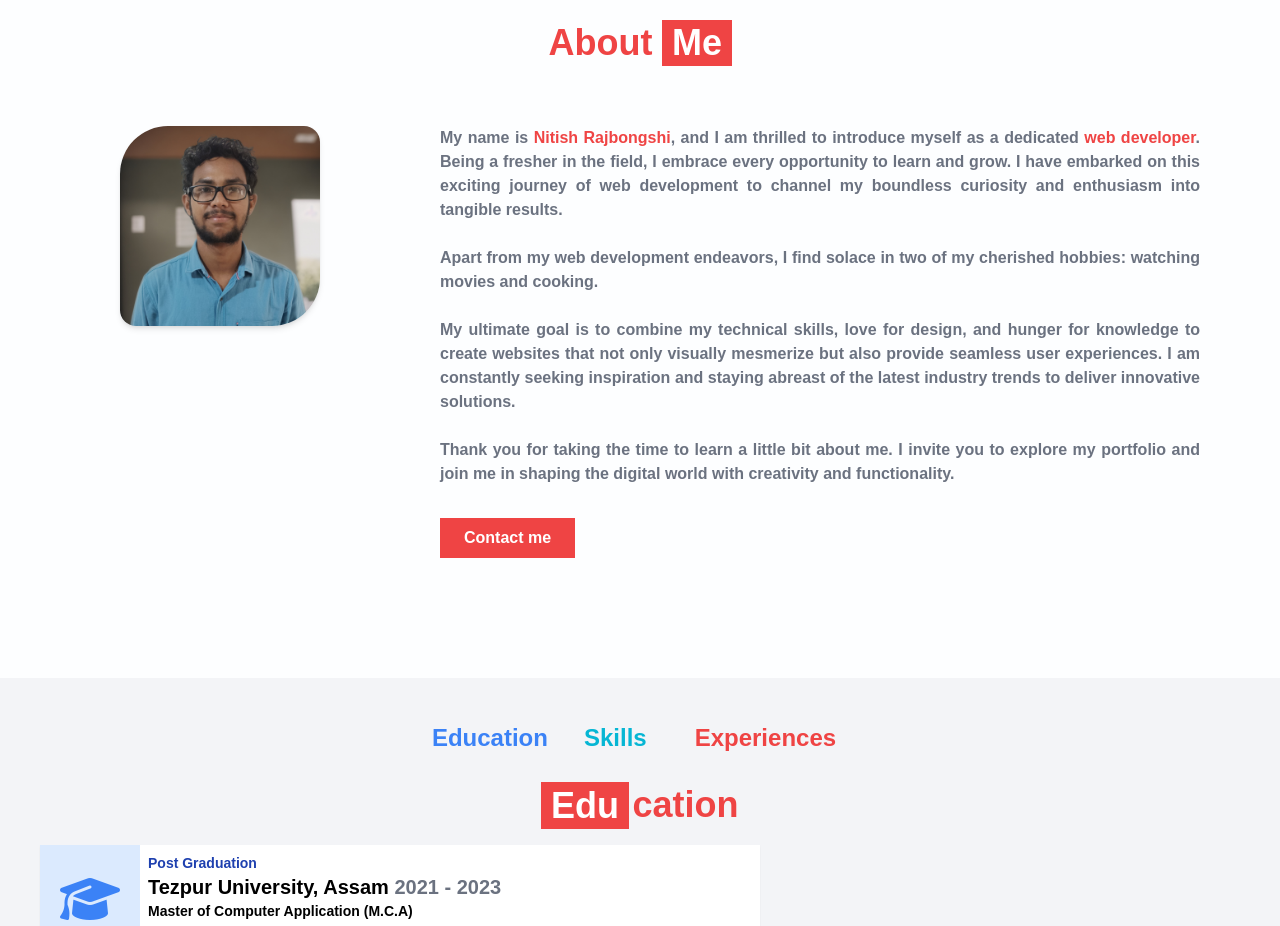
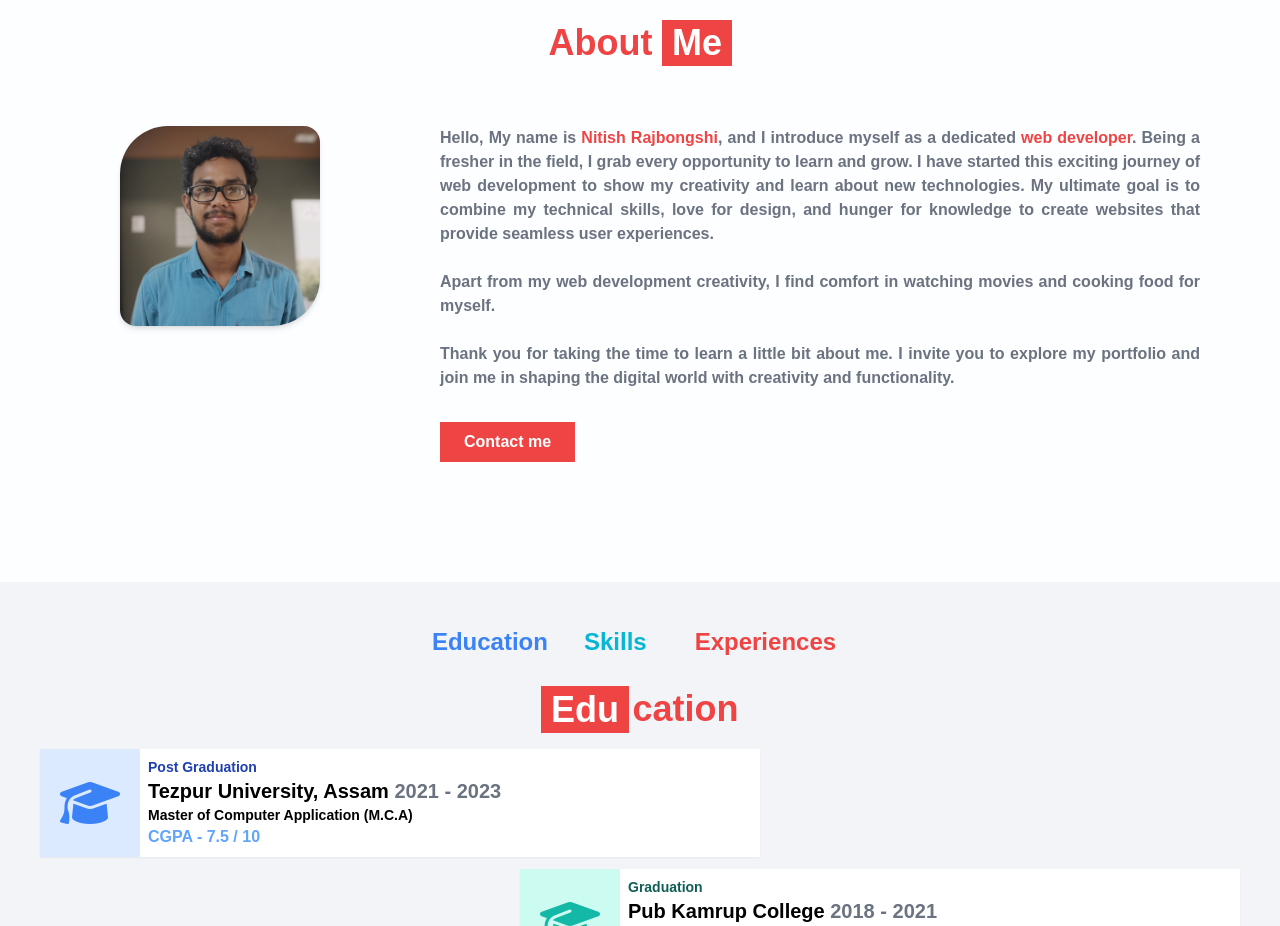
Before and after one commit to NitishRajbongshi/visit_portfolio, a website: page index.html in a window 1280 px wide. Shown: the part 820-1746 px from the top of the page. Drawn offline with nearby package versions, Linux system fonts and the light colour scheme.

Commit message:
Update index.html

```diff
--- a/index.html
+++ b/index.html
@@ -136,25 +136,12 @@
             class="text-part text-justify text-gray-500 w-full md:w-[70%] md:px-10"
           >
             <p class="pb-3">
-              My name is
-              <span class="font-bold text-red-500">Nitish Rajbongshi</span>, and
-              I am thrilled to introduce myself as a dedicated
-              <span class="font-bold text-red-500">web developer</span>. Being a
-              fresher in the field, I embrace every opportunity to learn and
-              grow. I have embarked on this exciting journey of web development
-              to channel my boundless curiosity and enthusiasm into tangible
-              results.
+              Hello, My name is
+              <span class="font-bold text-red-500">Nitish Rajbongshi</span>, and I introduce myself as a dedicated
+              <span class="font-bold text-red-500">web developer</span>. Being a fresher in the field, I grab every opportunity to learn and grow. I have started this exciting journey of web development to show my creativity and learn about new technologies. My ultimate goal is to combine my technical skills, love for design, and hunger for knowledge to create websites that provide seamless user experiences.
             </p>
             <p class="py-3">
-              Apart from my web development endeavors, I find solace in two of
-              my cherished hobbies: watching movies and cooking.
-            </p>
-            <p class="py-3">
-              My ultimate goal is to combine my technical skills, love for
-              design, and hunger for knowledge to create websites that not only
-              visually mesmerize but also provide seamless user experiences. I
-              am constantly seeking inspiration and staying abreast of the
-              latest industry trends to deliver innovative solutions.
+              Apart from my web development creativity, I find comfort in watching movies and cooking food for myself.
             </p>
             <p class="py-3">
               Thank you for taking the time to learn a little bit about me. I
```
